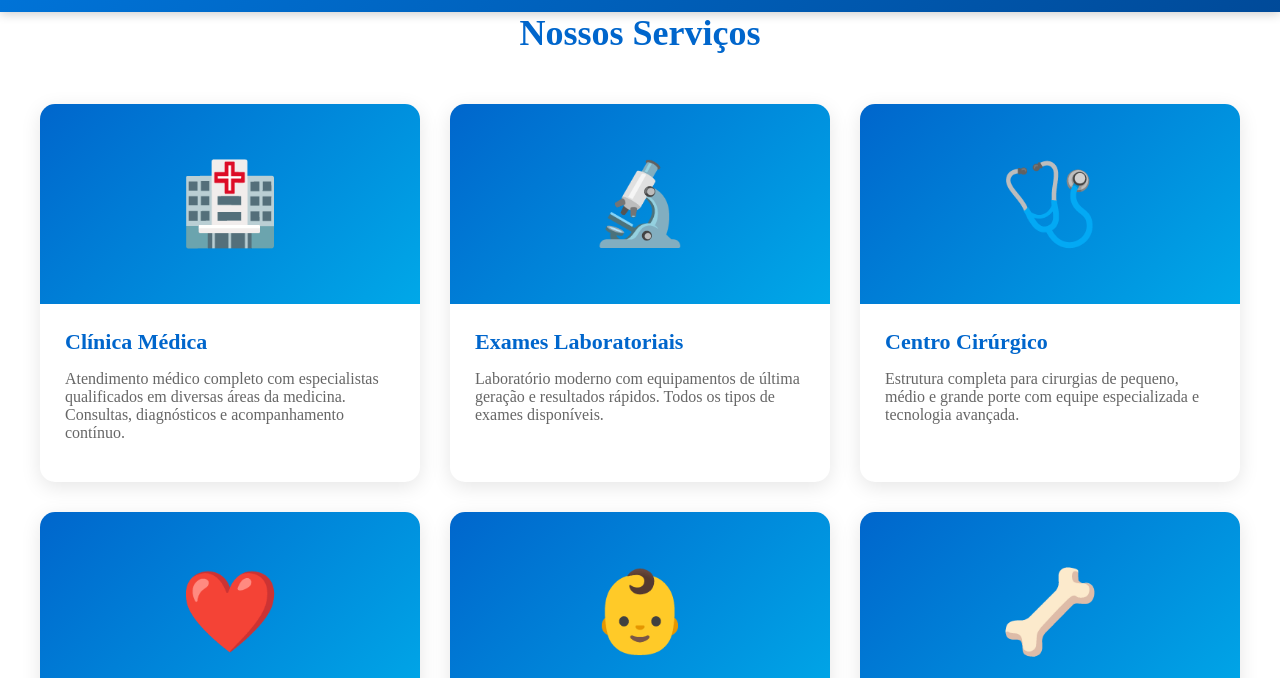
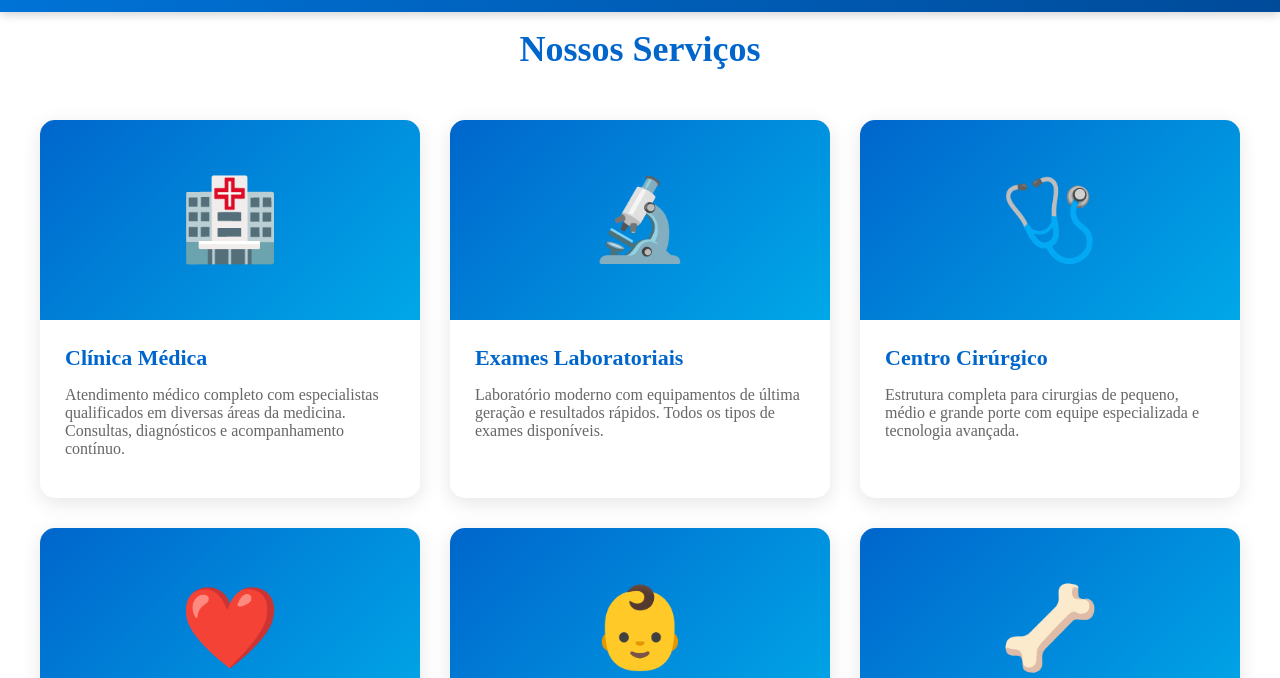
Before and after one commit to saudepacta-oss/saude-pacta, a plain HTML site: page servicos.html in a window 1280 px wide. Shown: the part 122-800 px from the top of the page. Drawn offline with Linux system fonts and the light colour scheme.

Commit message:
Add files via upload

```diff
--- a/servicos.css
+++ b/servicos.css
@@ -24,6 +24,9 @@
       display: flex;
       justify-content: space-between;
       align-items: center;
+  }
+  #servicos{
+    padding: 16px;
   }
 
   /* LOGO */
```
